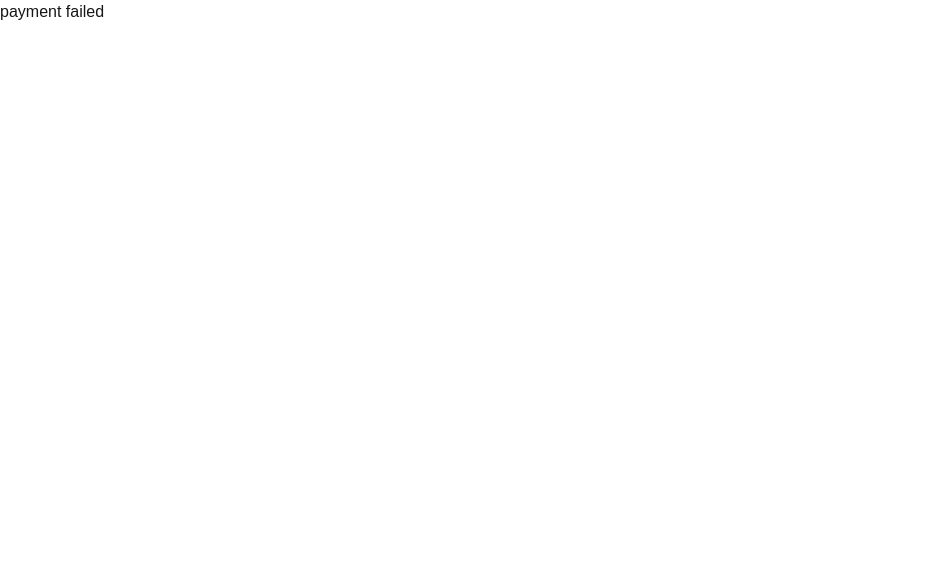
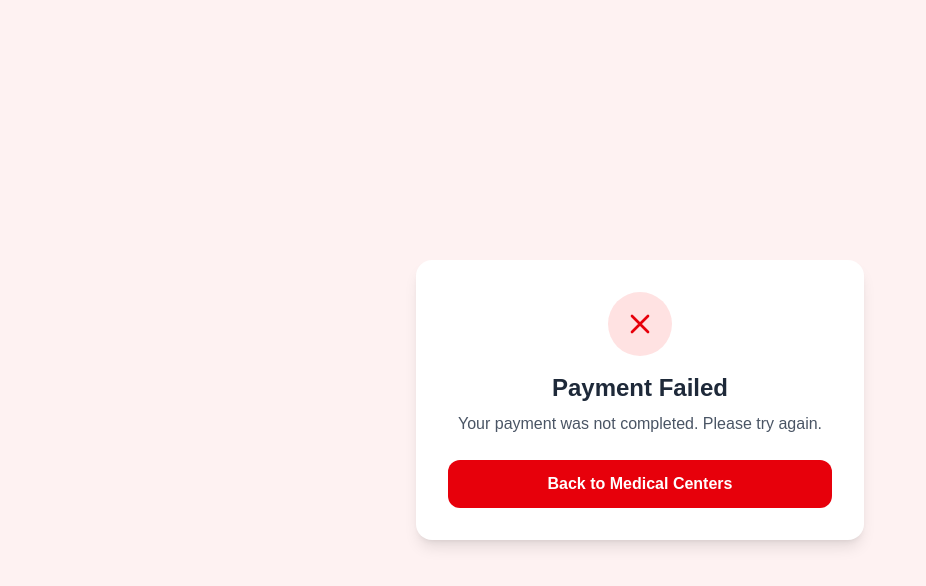
Before and after one commit to OscarThule/dr3, a Next.js app: page /payment-failed in a window 1280 px wide. Shown: the top 586 px of the page, without its empty margins (0-926 px from the left). Built offline with nearby package versions, Linux system fonts and the light colour scheme; no server answers.

Commit message:
fixing const asignment in appointment/page.tsx

```diff
--- a/src/app/(patient)/payment-failed/page.tsx
+++ b/src/app/(patient)/payment-failed/page.tsx
@@ -1,14 +1,76 @@
 'use client';
 
-import { useEffect } from 'react';
+import { Suspense, useEffect } from 'react';
 import { useSearchParams, useRouter } from 'next/navigation';
 import axios from 'axios';
 
-export default function PaymentFailed() {
+function PaymentFailedContent() {
   const searchParams = useSearchParams();
   const router = useRouter();
 
+  useEffect(() => {
+    const reference = searchParams.get('reference') || searchParams.get('trxref');
 
+    if (!reference) return;
 
-  return <div >payment failed</div>;
+    const notifyFailure = async () => {
+      try {
+        await axios.get(`https://dmrs.onrender.com/api/payments/verify/${reference}`);
+      } catch (error) {
+        console.error('Payment verification failed:', error);
+      }
+    };
+
+    notifyFailure();
+  }, [searchParams]);
+
+  return (
+    <div className="min-h-screen flex items-center justify-center bg-red-50 p-4">
+      <div className="bg-white shadow-lg rounded-2xl p-8 max-w-md w-full text-center">
+        <div className="w-16 h-16 mx-auto mb-4 rounded-full bg-red-100 flex items-center justify-center">
+          <svg
+            className="w-8 h-8 text-red-600"
+            fill="none"
+            stroke="currentColor"
+            viewBox="0 0 24 24"
+          >
+            <path
+              strokeLinecap="round"
+              strokeLinejoin="round"
+              strokeWidth={2}
+              d="M6 18L18 6M6 6l12 12"
+            />
+          </svg>
+        </div>
+
+        <h1 className="text-2xl font-bold text-gray-800 mb-2">Payment Failed</h1>
+        <p className="text-gray-600 mb-6">
+          Your payment was not completed. Please try again.
+        </p>
+
+        <button
+          onClick={() => router.push('/entry')}
+          className="w-full bg-red-600 text-white py-3 rounded-xl font-semibold hover:bg-red-700 transition"
+        >
+          Back to Medical Centers
+        </button>
+      </div>
+    </div>
+  );
 }
+
+function PaymentFailedFallback() {
+  return (
+    <div className="min-h-screen flex items-center justify-center">
+      Loading...
+    </div>
+  );
+}
+
+export default function PaymentFailed() {
+  return (
+    <Suspense fallback={<PaymentFailedFallback />}>
+      <PaymentFailedContent />
+    </Suspense>
+  );
+}
--- a/src/app/(patient)/payment-success/page.tsx
+++ b/src/app/(patient)/payment-success/page.tsx
@@ -1,28 +1,58 @@
 'use client';
 
-import { useEffect } from 'react';
+import { Suspense, useEffect } from 'react';
 import { useSearchParams, useRouter } from 'next/navigation';
 import axios from 'axios';
 
-export default function PaymentSuccessPage() {
+function PaymentSuccessContent() {
   const searchParams = useSearchParams();
   const router = useRouter();
 
   useEffect(() => {
-    const reference = searchParams.get('reference');
+    const reference = searchParams.get('reference') || searchParams.get('trxref');
     if (!reference) return;
 
-    // Optional: verify payment on backend
-    axios.get(`https://dmrs.onrender.com/api/payments/verify/${reference}`)
-      .then(res => {
-        if (res.data.success) {
-          router.push('/appointments'); // navigate to success page
+    const verifyPayment = async () => {
+      try {
+        const res = await axios.get(
+          `https://dmrs.onrender.com/api/payments/verify/${reference}`
+        );
+
+        if (res.data?.success) {
+          router.push('/appointments');
         } else {
-          router.push('/payment-failed'); // navigate to failed page
+          router.push('/payment-failed');
         }
-      })
-      .catch(() => router.push('/payment-failed'));
+      } catch {
+        router.push('/payment-failed');
+      }
+    };
+
+    verifyPayment();
   }, [searchParams, router]);
 
-  return <div>Processing your payment...</div>;
+  return (
+    <div className="min-h-screen flex items-center justify-center bg-blue-50">
+      <div className="text-center">
+        <div className="w-12 h-12 border-4 border-blue-600 border-t-transparent rounded-full animate-spin mx-auto mb-4"></div>
+        <p className="text-gray-700 font-medium">Processing your payment...</p>
+      </div>
+    </div>
+  );
 }
+
+function Fallback() {
+  return (
+    <div className="min-h-screen flex items-center justify-center">
+      Loading...
+    </div>
+  );
+}
+
+export default function PaymentSuccessPage() {
+  return (
+    <Suspense fallback={<Fallback />}>
+      <PaymentSuccessContent />
+    </Suspense>
+  );
+}
```
